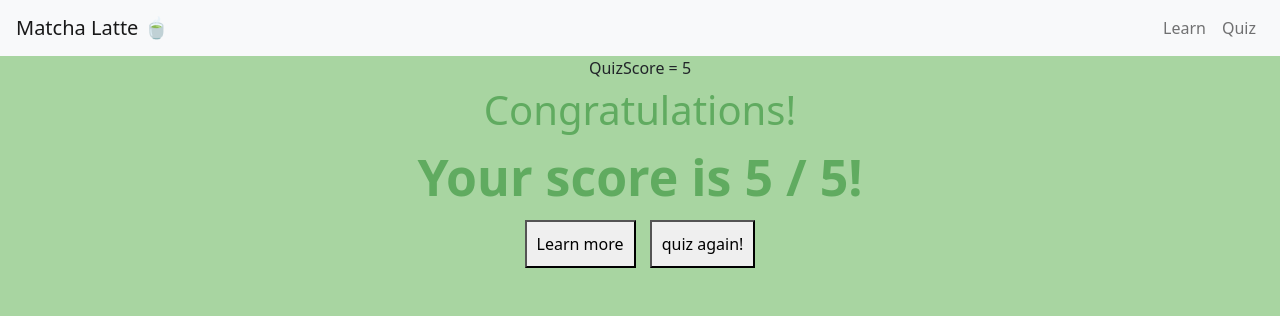
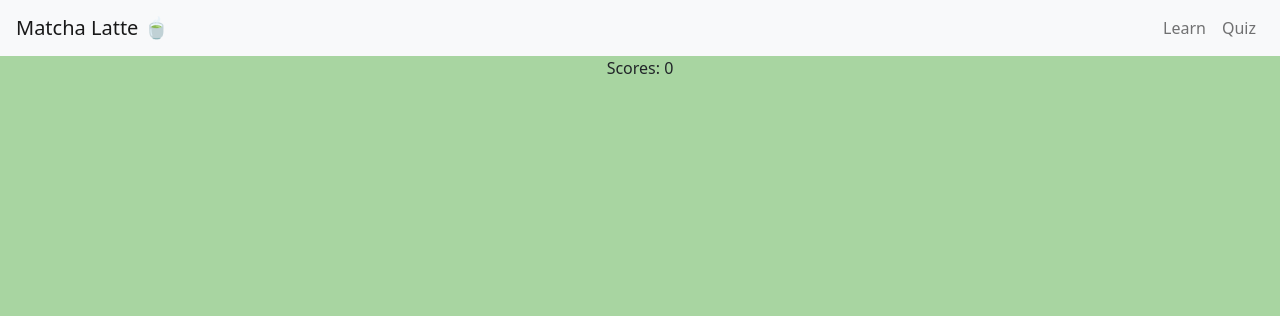
Before and after one commit to UI-Design-2024/matcha-latte, a Flask app: page /results in a window 1280 px wide. Shown: the top 316 px of the page. Run offline with Flask 3, Linux system fonts and the light colour scheme; some libraries are stand-ins or nearby versions.

Commit message:
added quiz results

```diff
--- /dev/null
+++ b/static/scores.js
@@ -0,0 +1,22 @@
+// Define a global variable for scores
+let scores = 4;
+
+// Function to increment scores
+function add() {
+    updateScore();
+}
+
+// Function to decrement scores
+function subtract() {
+    scores -= 1;
+    updateScore();
+}
+
+// Function to update the score display
+function updateScore() {
+    console.log("Current Score:" + scores);
+    const scoreDisplay = document.getElementById('scoreValue');
+    if (scoreDisplay){
+      scoreDisplay.textContent = scores;
+    }
+}
--- a/templates/quiz.html
+++ b/templates/quiz.html
@@ -5,6 +5,7 @@
     <title>Quiz</title>
     <script src="https://code.jquery.com/jquery-3.6.0.min.js"></script>
     <script type="text/javascript" src="{{ url_for('static', filename='sample.js') }}"></script>
+    <script type="text/javascript" src="{{ url_for('static', filename='scores.js') }}"></script>
     <link rel="stylesheet" href="{{ url_for('static', filename='styles.css') }}">
 </head>
 <body>
@@ -35,15 +36,16 @@
         <script>
             $(document).ready(function() {
                 var answered = false;
-
                 $('#choices li').click(function() {
                     var selected_index = parseInt($(this).attr('data-index'));
                     var correct_index = {{ quiz['correct_answer'] }};
                     if (selected_index === correct_index) {
                         $(this).addClass('correct');
+                        add();
                     } else {
                         $(this).addClass('incorrect');
                         $('#choices li[data-index="' + correct_index + '"]').addClass('correct');
+                        subtract();
                     }
                     $('#choices li').off('click');
                     answered = true;
@@ -55,6 +57,7 @@
                         $('#nextBtn, #submitBtn').prop('disabled', false);
                     }
                 }
+
             });
         </script>
     {% endblock %}
--- a/templates/quizResult.html
+++ b/templates/quizResult.html
@@ -3,6 +3,7 @@
 
 <head>
   <script src="https://code.jquery.com/jquery-3.5.1.min.js"></script>
+  <script type="text/javascript" src="{{ url_for('static', filename='scores.js') }}"></script>
     <meta charset="UTF-8">
     <title>Quiz</title>
     </div>
@@ -26,15 +27,7 @@
 <body>
   {% extends "layout.html" %}
   {% block content %}
-  QuizScore = 5
-  <div class="congrats">Congratulations!</div>
-  <div class="score">Your score is ${QuizScore} / 5!</div>
-  <a href="learn.html"><button>Learn more</button></a>
-  <a href="quiz.html"><button>quiz again!</button></a>
-  <script>
-    const QuizScore = 5;
-    $(".score").html(`Your score is ${QuizScore} / 5!`);
-  </script>
+  <div id="scoreDisplay">Scores: <span id = "scoreValue">0</span></div>
 
 </body>
 </html>
```
